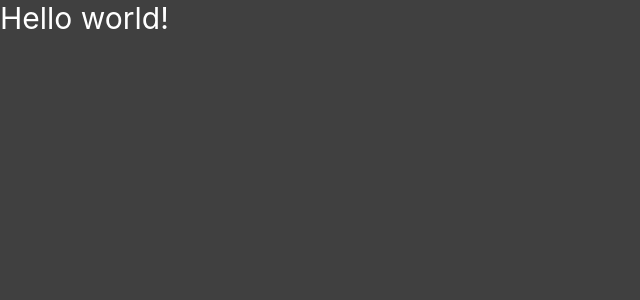
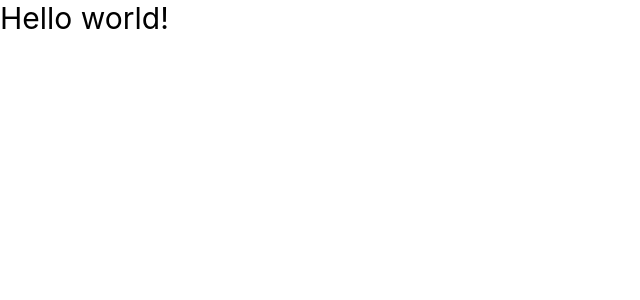
Before and after one commit to enzocomics/dungeoncomic, a Next.js app: page / in a window 1280 px wide. Shown: the top 300 px of the page, without its empty margins (0-640 px from the left). Built offline with nearby package versions, Linux system fonts and the light colour scheme.

Commit message:
cleanup temp classes

```diff
--- a/src/app/(auth)/layout.tsx
+++ b/src/app/(auth)/layout.tsx
@@ -9,8 +9,6 @@ export default async function AuthRootLayoutUI(props: LayoutProps<"/">) {
 	return <html lang="en">
 		<body
 			className={clsx(
-				"bg-neutral-700",
-				"text-white"
 			)}
 		>
 			<NextIntlClientProvider>
--- a/src/app/(error)/[...not-found]/layout.tsx
+++ b/src/app/(error)/[...not-found]/layout.tsx
@@ -9,8 +9,6 @@ export default async function ErrorRootLayoutUI(props: LayoutProps<"/[...not-fou
 	return <html lang="en">
 		<body
 			className={clsx(
-				"bg-neutral-700",
-				"text-white"
 			)}
 		>
 			<NextIntlClientProvider>
--- a/src/app/(main)/layout.tsx
+++ b/src/app/(main)/layout.tsx
@@ -1,6 +1,5 @@
 "use server"
 /**----------------------------------- */
-
 import "@/styles/globals.css"
 // FUNCTIONS
 import clsx from "clsx"
@@ -10,8 +9,6 @@ export default async function MainRootLayoutUI(props: LayoutProps<"/">) {
 	return <html lang="en">
 		<body
 			className={clsx(
-				"bg-neutral-700",
-				"text-white"
 			)}
 		>
 			<NextIntlClientProvider>
```
